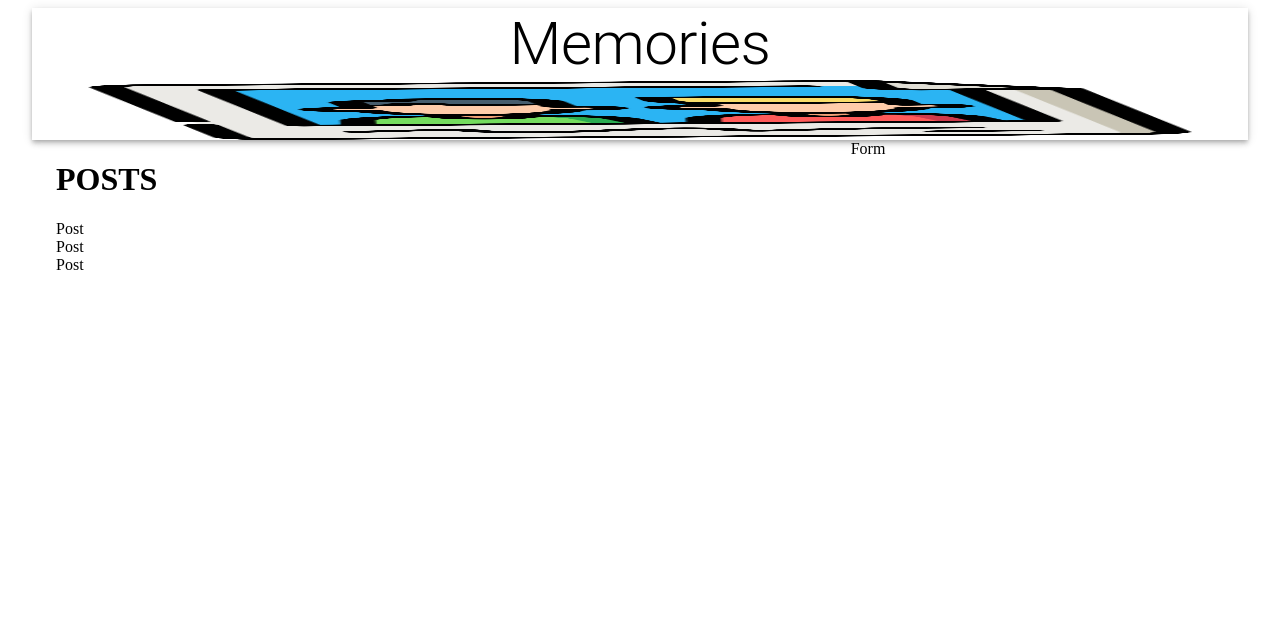
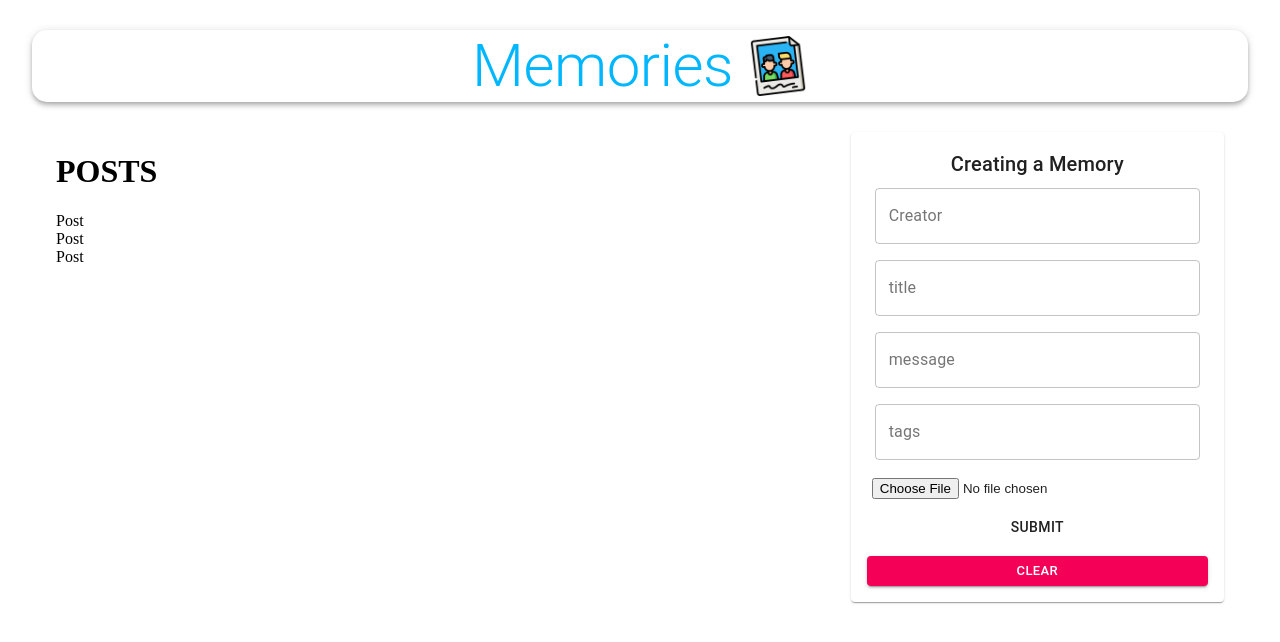
Before and after one commit to udayarajurs/Memory_project, a React (Create React App) app in the folder client/: page / in a window 1280 px wide. Shown: the top 642 px of the page. Built offline with nearby package versions, Linux system fonts and the light colour scheme; no server answers.

Commit message:
Post Caret Desgin Done

```diff
--- a/client/src/App.js
+++ b/client/src/App.js
@@ -1,25 +1,36 @@
-import React from 'react';
+import React, {useEffect} from 'react';
 import {AppBar, Typography, Grow, Grid, Container} from '@material-ui/core';
 import useStyles from './styles';
+import {getPosts} from './actions/posts';
 import Posts from './components/Posts/Posts';
 import Form from './components/Form/Form';
+import {useDispatch} from 'react-redux';
 
 import memories from './images/memories.png';
 const App = () => {
   const classes = useStyles();
+  const dispatch = useDispatch();
+  useEffect(() => {
+    dispatch(getPosts());
+  }, [dispatch]);
   return (
     <Container maxWidth="lg">
-      <AppBar position="static" color="inherit">
-        <Typography variant="h2" align="center">
+      <AppBar className={classes.appBar} position="static" color="inherit">
+        <Typography className={classes.heading} variant="h2" align="center">
           Memories
         </Typography>
-        <img src={memories} alt="memories" height="60" />
+        <img
+          className={classes.image}
+          src={memories}
+          alt="memories"
+          height="60"
+        />
       </AppBar>
       <Grow in>
         <Container>
           <Grid
             container
-            justify="space-between"
+            justifyContent="space-between"
             alignItems="stretch"
             spacing={3}>
             <Grid item xs={12} sm={7}>
--- /dev/null
+++ b/client/src/actions/posts.js
@@ -0,0 +1,11 @@
+import * as api from '../api';
+
+// Actions Creators
+export const getPosts = () => async dispatch => {
+  try {
+    const {data} = await api.fetchPosts();
+    dispatch({type: 'FETCH_ALL', payload: data});
+  } catch (error) {
+    console.log(error.message);
+  }
+};
--- /dev/null
+++ b/client/src/api/index.js
@@ -0,0 +1,5 @@
+import axios from 'axios';
+
+const url = 'http://localhost:5000/posts';
+
+export const fetchPosts = () => axios.get(url);
--- a/client/src/components/Form/Form.js
+++ b/client/src/components/Form/Form.js
@@ -1,7 +1,90 @@
-import React from 'react';
+import React, {useState} from 'react';
+import useStyles from './styles';
+import {TextField, Button, Typography, Paper} from '@material-ui/core';
+import FileBase from 'react-file-base64';
 
 const Form = () => {
-  return <div>Form</div>;
+  const [postData, setPostData] = useState({
+    creator: '',
+    title: '',
+    message: '',
+    tags: '',
+    selectedFile: '',
+  });
+  const classes = useStyles();
+
+  const handleSubmit = () => {};
+  const clear = () => {};
+
+  return (
+    <Paper className={classes.paper}>
+      <form
+        autoComplete="off"
+        noValidate
+        className={`${classes.root} ${classes.form}`}
+        onSubmit={handleSubmit}>
+        <Typography variant="h6">Creating a Memory</Typography>
+        <TextField
+          name="Creator"
+          variant="outlined"
+          label="Creator"
+          fullWidth
+          value={postData.creator}
+          onChange={e => setPostData({...postData, creator: e.target.value})}
+        />
+        <TextField
+          name="title"
+          variant="outlined"
+          label="title"
+          fullWidth
+          value={postData.title}
+          onChange={e => setPostData({...postData, title: e.target.value})}
+        />
+        <TextField
+          name="message"
+          variant="outlined"
+          label="message"
+          fullWidth
+          value={postData.message}
+          onChange={e => setPostData({...postData, message: e.target.value})}
+        />
+        <TextField
+          name="tags"
+          variant="outlined"
+          label="tags"
+          fullWidth
+          value={postData.tags}
+          onChange={e => setPostData({...postData, tags: e.target.value})}
+        />
+        <div className={classes.fileInput}>
+          <FileBase
+            type="file"
+            multiple={false}
+            onDone={({base64}) =>
+              setPostData({...postData, selectedFile: base64})
+            }
+          />
+        </div>
+        <Button
+          className={classes.buttonSubmit}
+          variant="container"
+          color="primary"
+          size="large"
+          type="submit"
+          fullWidth>
+          Submit
+        </Button>
+        <Button
+          variant="contained"
+          color="secondary"
+          size="small"
+          onClick={clear}
+          fullWidth>
+          Clear
+        </Button>
+      </form>
+    </Paper>
+  );
 };
 
 export default Form;
--- a/client/src/components/Form/styles.js
+++ b/client/src/components/Form/styles.js
@@ -0,0 +1,24 @@
+import {makeStyles} from '@material-ui/core/styles';
+
+export default makeStyles(theme => ({
+  root: {
+    '& .MuiTextField-root': {
+      margin: theme.spacing(1),
+    },
+  },
+  paper: {
+    padding: theme.spacing(2),
+  },
+  form: {
+    display: 'flex',
+    flexWrap: 'wrap',
+    justifyContent: 'center',
+  },
+  fileInput: {
+    width: '97%',
+    margin: '10px 0',
+  },
+  buttonSubmit: {
+    marginBottom: 10,
+  },
+}));
--- a/client/src/components/Posts/Post/Post.js
+++ b/client/src/components/Posts/Post/Post.js
@@ -1,6 +1,9 @@
 import React from 'react';
+import useStyles from './styles';
+
 
 const Post = () => {
+  const classes = useStyles();
   return <div>Post</div>;
 };
 
--- a/client/src/components/Posts/Post/styles.js
+++ b/client/src/components/Posts/Post/styles.js
@@ -0,0 +1,52 @@
+import { makeStyles } from '@material-ui/core/styles';
+
+export default makeStyles({
+  media: {
+    height: 0,
+    paddingTop: '56.25%',
+    backgroundColor: 'rgba(0, 0, 0, 0.5)',
+    backgroundBlendMode: 'darken',
+  },
+  border: {
+    border: 'solid',
+  },
+  fullHeightCard: {
+    height: '100%',
+  },
+  card: {
+    display: 'flex',
+    flexDirection: 'column',
+    justifyContent: 'space-between',
+    borderRadius: '15px',
+    height: '100%',
+    position: 'relative',
+  },
+  overlay: {
+    position: 'absolute',
+    top: '20px',
+    left: '20px',
+    color: 'white',
+  },
+  overlay2: {
+    position: 'absolute',
+    top: '20px',
+    right: '20px',
+    color: 'white',
+  },
+  grid: {
+    display: 'flex',
+  },
+  details: {
+    display: 'flex',
+    justifyContent: 'space-between',
+    margin: '20px',
+  },
+  title: {
+    padding: '0 16px',
+  },
+  cardActions: {
+    padding: '0 16px 8px 16px',
+    display: 'flex',
+    justifyContent: 'space-between',
+  },
+});
--- a/client/src/components/Posts/Posts.js
+++ b/client/src/components/Posts/Posts.js
@@ -1,7 +1,12 @@
 import React from 'react';
 import Post from './Post/Post';
+import {useSelector} from 'react-redux';
+import useStyles from './styles';
+const Posts = () => {
+  const posts = useSelector(state => state.posts);
+  const classes = useStyles();
 
-const Posts = () => {
+  console.log(posts);
   return (
     <div>
       <h1>POSTS</h1>
--- a/client/src/components/Posts/styles.js
+++ b/client/src/components/Posts/styles.js
@@ -0,0 +1,14 @@
+import {makeStyles} from '@material-ui/core/styles';
+
+export default makeStyles(theme => ({
+  mainContainer: {
+    display: 'flex',
+    alignItems: 'center',
+  },
+  smMargin: {
+    margin: theme.spacing(1),
+  },
+  actionDiv: {
+    textAlign: 'center',
+  },
+}));
--- a/client/src/index.js
+++ b/client/src/index.js
@@ -1,6 +1,21 @@
 import React from 'react';
 import ReactDOM from 'react-dom';
+import {Provider} from 'react-redux';
+import {
+  legacy_createStore as createStore,
+  applyMiddleware,
+  compose,
+} from 'redux';
+import thunk from 'redux-thunk';
+import reducers from './reducers';
 
 import App from './App';
 
-ReactDOM.render(<App />, document.getElementById('root'));
+const store = createStore(reducers, compose(applyMiddleware(thunk)));
+
+ReactDOM.render(
+  <Provider store={store}>
+    <App />
+  </Provider>,
+  document.getElementById('root'),
+);
--- /dev/null
+++ b/client/src/reducers/index.js
@@ -0,0 +1,6 @@
+import {combineReducers} from 'redux';
+import posts from './posts';
+
+export default combineReducers({
+  posts,
+});
--- /dev/null
+++ b/client/src/reducers/posts.js
@@ -0,0 +1,10 @@
+export default (posts = [], actions) => {
+  switch (actions.type) {
+    case 'FETCH_ALL':
+      return actions.payload;
+    case 'CREATE':
+      return posts;
+    default:
+      return posts;
+  }
+};
```
Also changed, not shown: 1 other file (tests, documents, lock files or other folders).
